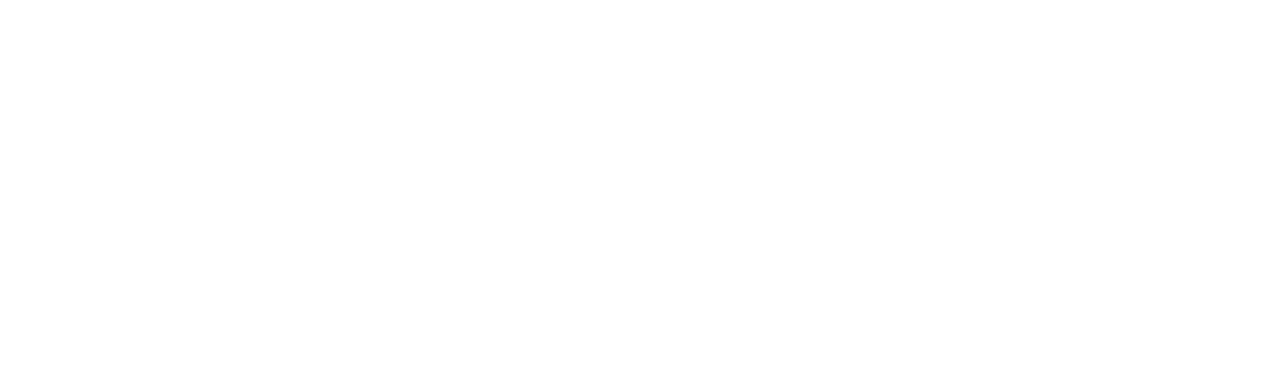
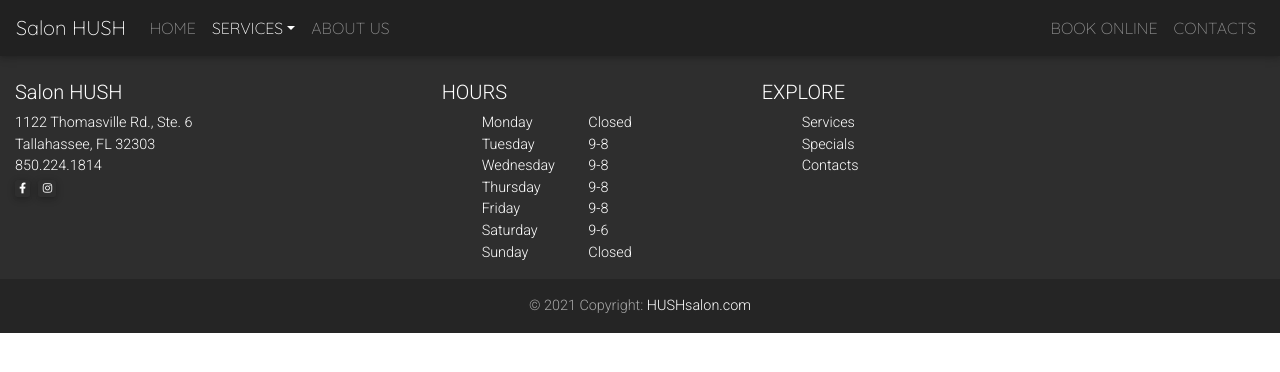
Before and after one commit to HansaSandamal/salon-app-react, a React (Create React App) app: page / in a window 1280 px wide. Shown: the top 372 px of the page. Built offline with nearby package versions, Linux system fonts and the light colour scheme.

Commit message:
added Footer

```diff
--- a/package.json
+++ b/package.json
@@ -11,6 +11,7 @@
     "@types/react": "^17.0.6",
     "@types/react-dom": "^17.0.5",
     "bootstrap": "^4.6.0",
+    "mdbreact": "^5.0.2",
     "node-sass": "^4.14.1",
     "react": "^17.0.2",
     "react-bootstrap": "^1.6.0",
--- a/public/index.html
+++ b/public/index.html
@@ -5,6 +5,9 @@
     <link rel="icon" href="%PUBLIC_URL%/favicon.ico" />
     <meta name="viewport" content="width=device-width, initial-scale=1" />
     <meta name="theme-color" content="#000000" />
+    <link rel="preconnect" href="https://fonts.gstatic.com">
+    <link href="https://fonts.googleapis.com/css2?family=Quicksand:wght@300&display=swap" rel="stylesheet">
+
     <meta
       name="description"
       content="Web site created using create-react-app"
--- a/src/App.tsx
+++ b/src/App.tsx
@@ -1,14 +1,21 @@
 import React from 'react';
 import 'bootstrap/dist/css/bootstrap.min.css';
+import './assets/style_sheets/main.scss';
+import Header from "./layouts/Header";
+import '@fortawesome/fontawesome-free/css/all.min.css';
 
+import 'mdbreact/dist/css/mdb.css';
+import Footer from "./layouts/Footer";
 
 
 function App() {
-  return (
-    <div className="App">
+    return (
+        <div className="App">
+            <Header/>
+            <Footer/>
 
-    </div>
-  );
+        </div>
+    );
 }
 
 export default App;
--- /dev/null
+++ b/src/assets/style_sheets/main.scss
@@ -0,0 +1,4 @@
+@import "layouts/header";
+.font-link {
+  font-family: 'Quicksand', sans-serif;
+}
--- /dev/null
+++ b/src/layouts/Footer.tsx
@@ -0,0 +1,107 @@
+import React from "react";
+import {MDBCol, MDBContainer, MDBRow, MDBFooter, MDBIcon, MDBBadge} from "mdbreact";
+
+const Footer: React.FC = () => {
+    return (
+        <MDBFooter color="elegant-color" className="font-small pt-4 mt-0">
+            <MDBContainer fluid className="text-center text-md-left">
+                <MDBRow>
+                    <MDBCol md="4">
+                        <h5 className="title">Salon HUSH</h5>
+                        <p>
+                            1122 Thomasville Rd., Ste. 6<br/>
+                            Tallahassee, FL 32303<br/>
+                            850.224.1814<br/>
+                            <MDBBadge color="elegant-color">
+                                <MDBIcon fab icon="facebook-f" />
+                            </MDBBadge>
+                            <MDBBadge className="badge ml-2 " color="elegant-color">
+                                <MDBIcon fab icon="instagram" />
+                            </MDBBadge>
+
+                        </p>
+                    </MDBCol>
+
+                    <MDBCol md="1">
+                        <h5 className="title">HOURS</h5>
+
+                        <ul>
+                            <li className="list-unstyled">
+                                Monday
+                            </li>
+                            <li className="list-unstyled">
+                                Tuesday
+                            </li>
+                            <li className="list-unstyled">
+                                Wednesday
+                            </li>
+                            <li className="list-unstyled">
+                                Thursday
+                            </li>
+                            <li className="list-unstyled">
+                                Friday
+                            </li>
+                            <li className="list-unstyled">
+                                Saturday
+                            </li>
+                            <li className="list-unstyled">
+                                Sunday
+                            </li>
+                        </ul>
+                    </MDBCol>
+                    <MDBCol md="2">
+                        <h5 className="title"><br/></h5>
+                        <ul>
+                            <li className="list-unstyled">
+                                Closed
+                            </li>
+                            <li className="list-unstyled">
+                                9-8
+                            </li>
+                            <li className="list-unstyled">
+                                9-8
+                            </li>
+                            <li className="list-unstyled">
+                                9-8
+                            </li>
+                            <li className="list-unstyled">
+                                9-8
+                            </li>
+                            <li className="list-unstyled">
+                                9-6
+                            </li>
+                            <li className="list-unstyled">
+                                Closed
+                            </li>
+                        </ul>
+                    </MDBCol>
+                    <MDBCol md="1">
+
+                        <h5 className="title">EXPLORE</h5>
+                        <ul>
+                            <li className="list-unstyled">
+                                <a href="#">Services</a>
+                            </li>
+                            <li className="list-unstyled">
+                                <a href="#">Specials</a>
+                            </li>
+                            <li className="list-unstyled">
+                                <a href="#">Contacts</a>
+                            </li>
+
+                        </ul>
+                    </MDBCol>
+
+                </MDBRow>
+            </MDBContainer>
+            <div className="footer-copyright text-center py-3">
+                <MDBContainer fluid>
+                    &copy; {new Date().getFullYear()} Copyright: <a
+                    href="https://www.mdbootstrap.com"> HUSHsalon.com </a>
+                </MDBContainer>
+            </div>
+        </MDBFooter>
+    );
+}
+
+export default Footer;
--- /dev/null
+++ b/src/layouts/Header.tsx
@@ -0,0 +1,32 @@
+import React from "react";
+import {Nav, Navbar, NavDropdown} from "react-bootstrap";
+
+const Header:React.FC=()=>{
+    return(
+        <Navbar className='font-link' collapseOnSelect expand="lg" bg="dark" variant="dark">
+            <Navbar.Brand href="#home">Salon HUSH</Navbar.Brand>
+            <Navbar.Toggle aria-controls="responsive-navbar-nav" />
+            <Navbar.Collapse id="responsive-navbar-nav">
+                <Nav className="mr-auto">
+                    <Nav.Link href="#pricing">HOME</Nav.Link>
+
+                    <NavDropdown title="SERVICES" id="collasible-nav-dropdown">
+                        <NavDropdown.Item href="#action/3.1">Action</NavDropdown.Item>
+                        <NavDropdown.Item href="#action/3.2">Another action</NavDropdown.Item>
+                        <NavDropdown.Item href="#action/3.3">Something</NavDropdown.Item>
+                        <NavDropdown.Divider />
+                        <NavDropdown.Item href="#action/3.4">Separated link</NavDropdown.Item>
+                    </NavDropdown>
+                    <Nav.Link href="#pricing">ABOUT US</Nav.Link>
+                </Nav>
+                <Nav>
+                    <Nav.Link href="#deets">BOOK ONLINE</Nav.Link>
+                    <Nav.Link eventKey={2} href="#memes">
+                        CONTACTS
+                    </Nav.Link>
+                </Nav>
+            </Navbar.Collapse>
+        </Navbar>
+    )
+}
+export default Header;
```
Also changed, not shown: src/assets/images/cover.jpg (added), src/assets/style_sheets/layouts/_header.scss (added), 1 other file (tests, documents, lock files or other folders).
